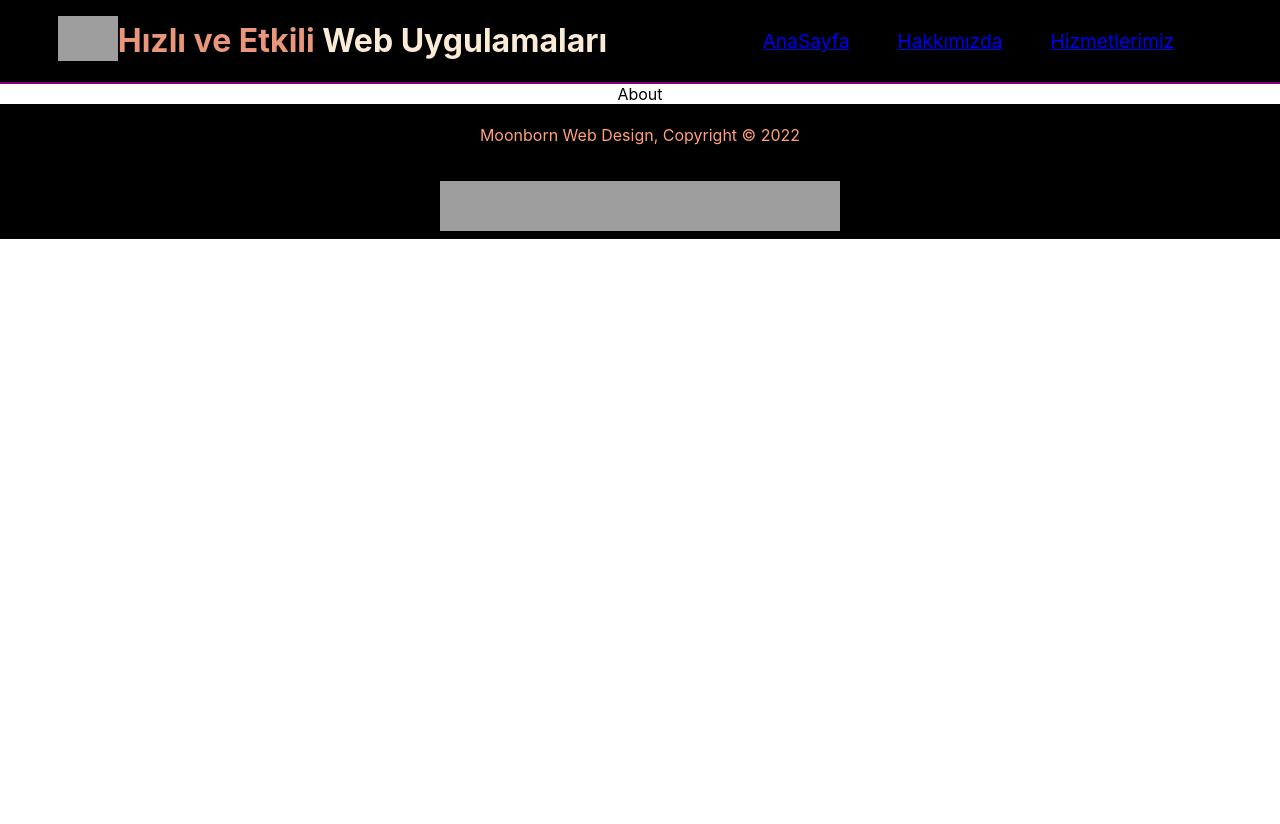
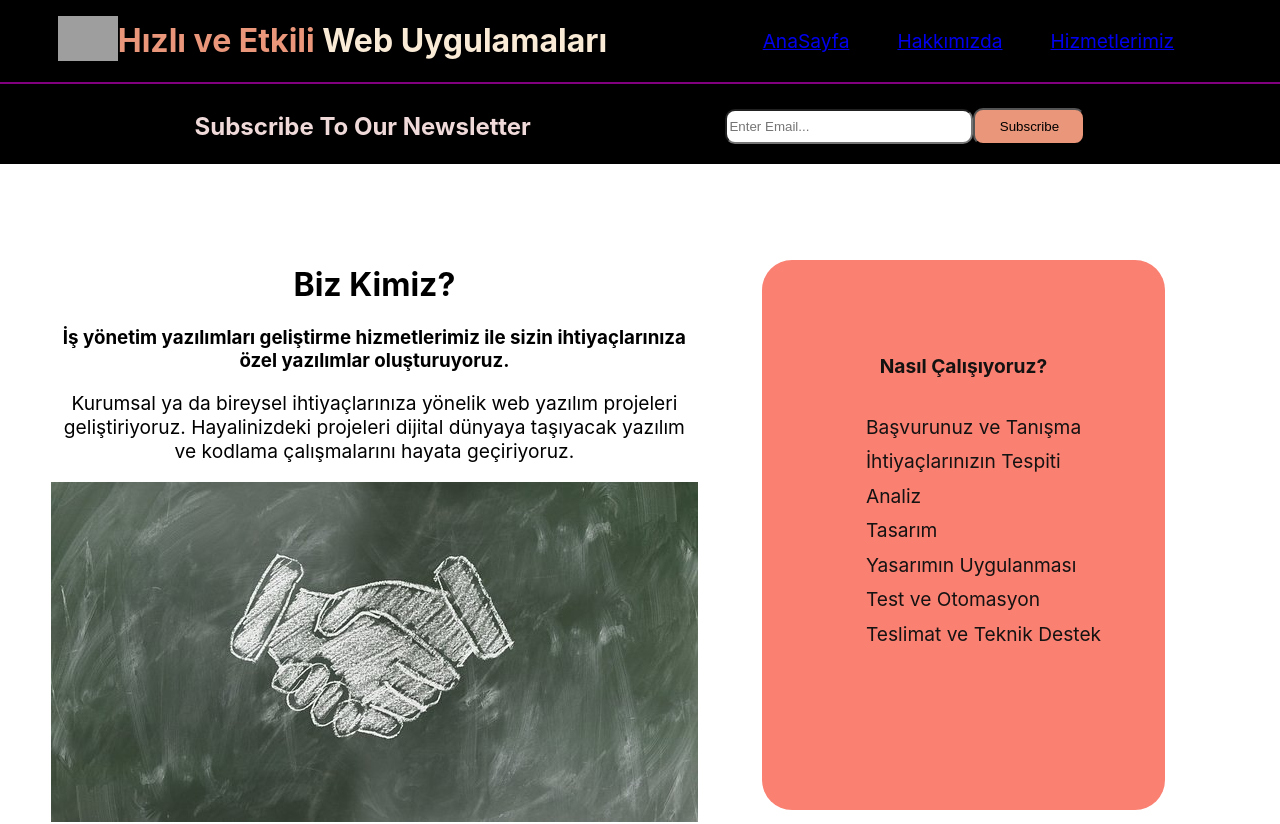
Before and after one commit to aydogdu-ali/react_router_example, a React (Create React App) app: page /about in a window 1280 px wide. Shown: the top 824 px of the page. Before the commit the page ends 800 px from the top, so only its background shows below. Built offline with nearby package versions, Linux system fonts and the light colour scheme; grey boxes are pictures that could not be loaded.

Commit message:
finished about page

```diff
--- a/src/components/css pages/about.css
+++ b/src/components/css pages/about.css
@@ -1,7 +1,8 @@
 .About_Us {
   display: flex;
-
-
+ justify-content:center;
+ margin: 1rem 4rem;
+ padding: 4rem;
 
 
 
@@ -9,12 +10,34 @@
 
 
 .About_Who{
+    margin: 1rem 4rem;
+    padding: 4rem;
+    background-color:rgb(193, 40, 40);
+}
+
+.paragraf{
+font-size: 1.2rem;
+}
+
+
+.About_Work{
+  margin: 1rem 4rem;
+  padding: 4rem;
+  text-align: center;
+  background-color:salmon;
+  border-radius: 30px;
+  color: rgb(21, 18, 18);
+  font-size: larger;
+  line-height: 1.8;
 
 }
 
 
-
+.About_Work h4{
+  text-align: center;
+}
 
 .About_Work ul li {
   list-style-type: none;
+  width: max-content;
 }
--- a/src/pages/About.jsx
+++ b/src/pages/About.jsx
@@ -1,8 +1,61 @@
 import React from 'react'
-
+import Subscribe from "../components/subscribe/Subscribe"
+import "../components/css pages/about.css"
+import Team from "../assets/img/team.jpg"
 const About = () => {
   return (
-    <div>About</div>
+    <div>
+<Subscribe/>
+
+
+<div className="About_Us">
+
+
+  <div ClassName="About_Who">
+
+
+        <h1>Biz Kimiz?</h1>
+      <h3>
+      İş yönetim yazılımları geliştirme hizmetlerimiz ile sizin ihtiyaçlarınıza  özel yazılımlar oluşturuyoruz.
+      </h3>
+
+      <p className='paragraf'>
+      Kurumsal  ya da bireysel ihtiyaçlarınıza yönelik web yazılım projeleri geliştiriyoruz. Hayalinizdeki projeleri dijital dünyaya taşıyacak yazılım ve kodlama çalışmalarını hayata geçiriyoruz.
+
+
+      </p>
+      <img src={Team} alt="pictureTeam" />
+      </div>
+
+      <div className="About_Work">
+         <h4>Nasıl Çalışıyoruz?</h4>
+       <ul>
+        <li> Başvurunuz ve Tanışma</li>
+        <li>İhtiyaçlarınızın Tespiti</li>
+        <li>Analiz </li>
+        <li>Tasarım</li>
+        <li>Yasarımın Uygulanması</li>
+        <li>Test ve Otomasyon</li>
+        <li>Teslimat ve Teknik Destek</li>
+       </ul>
+       </div>
+
+
+
+
+
+
+
+
+      </div>
+ </div>
+
+
+
+
+
+
+
   )
 }
 
```
Also changed, not shown: src/assets/img/team.jpg (added).
